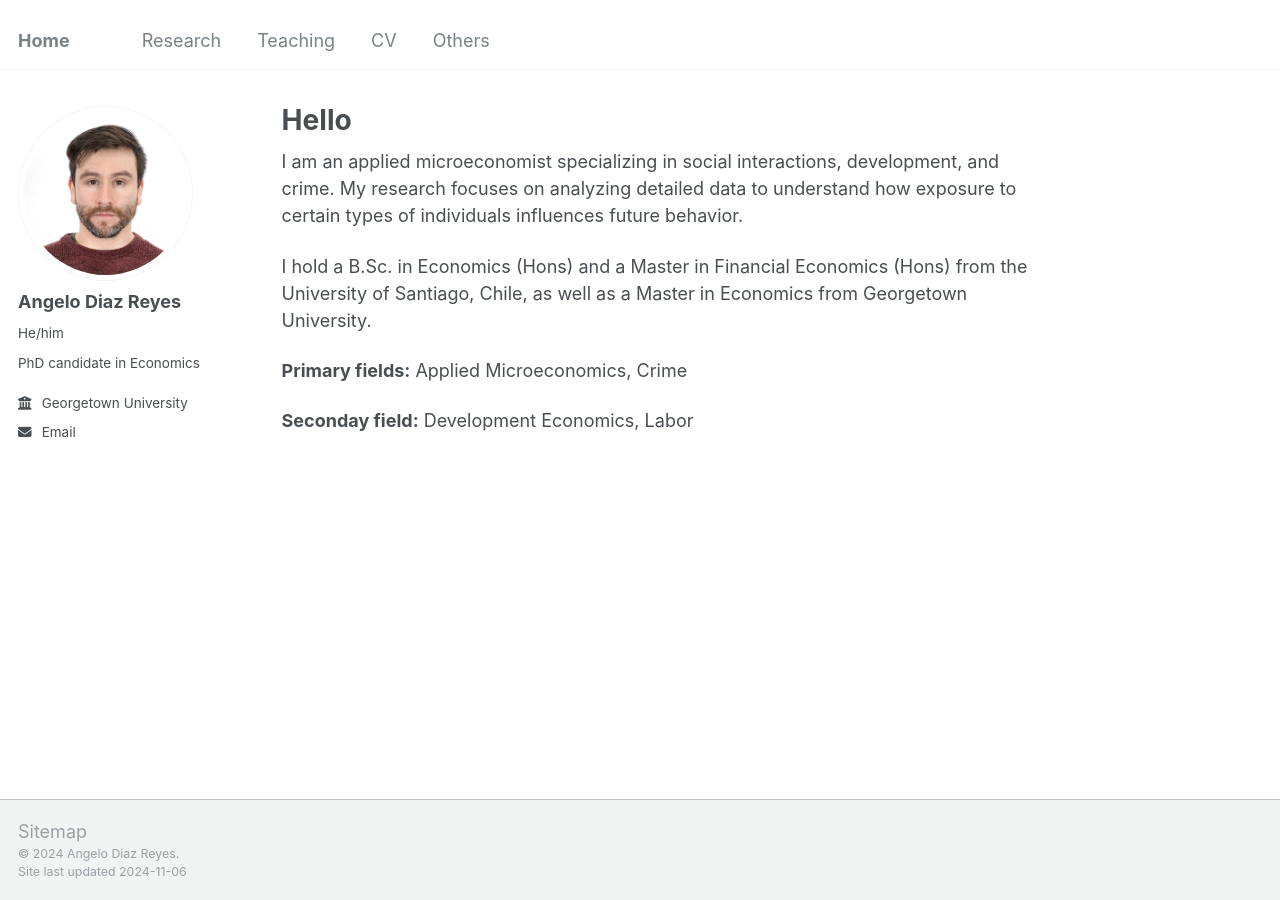
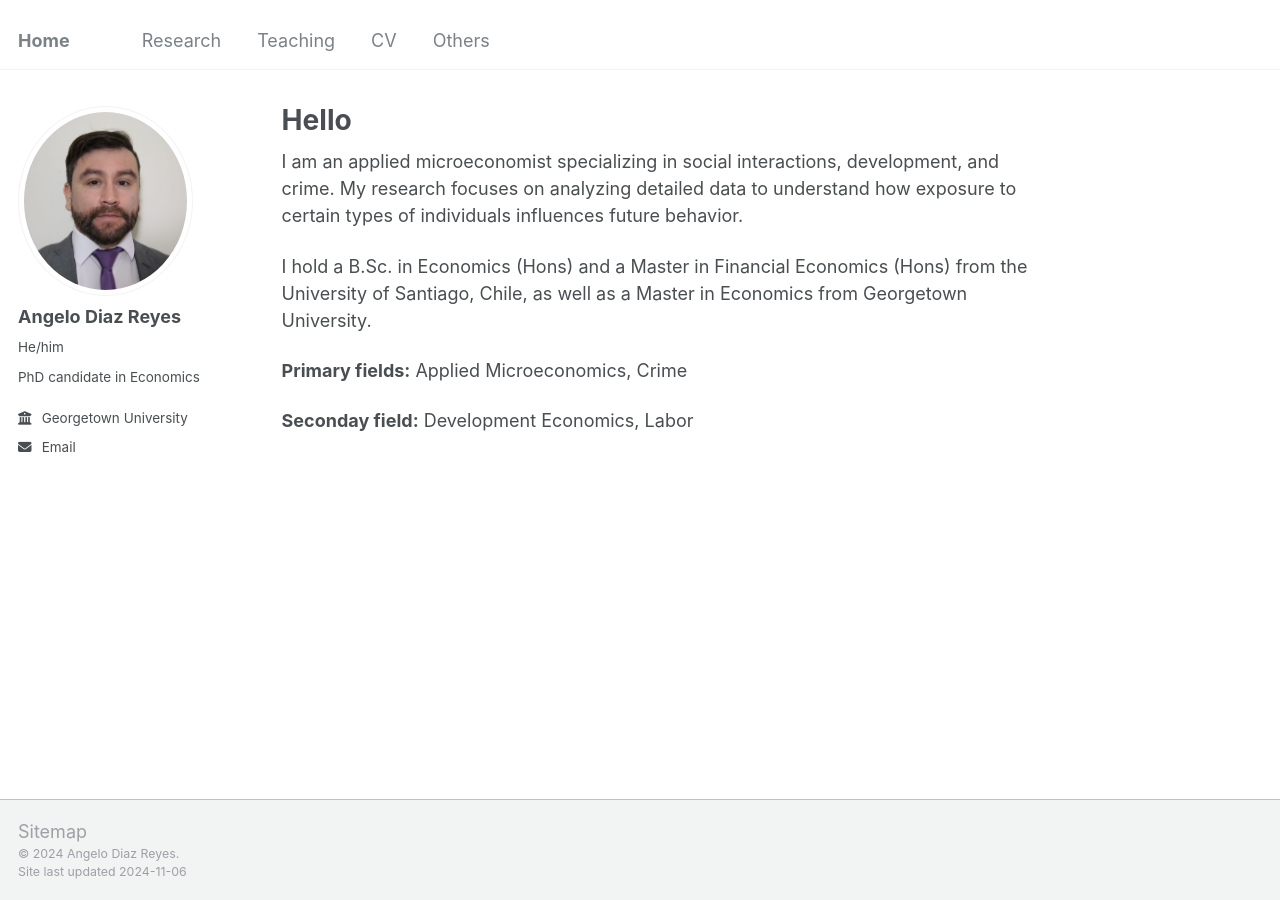
Before and after one commit to angelodiazreyes/angelodiazreyes.github.io, a Jekyll site: the page built from _pages/about.md, in a window 1280 px wide. Built offline with Jekyll 4.4.1, drawn with Linux system fonts in a browser that asks for light colours.

Commit message:
Update _config.yml

```diff
--- a/_config.yml
+++ b/_config.yml
@@ -21,7 +21,7 @@ repository               : "academicpages/academicpages.github.io"
 #               Additional customization can be done by editing /_includes/author-profile.html
 author:
   # Biographic information
-  avatar           : "angelo_profile.png"
+  avatar           : "angelo_picture.png"
   name             : "Angelo Diaz Reyes"
   pronouns         : "He/him"
   bio              : "PhD candidate in Economics"
```
